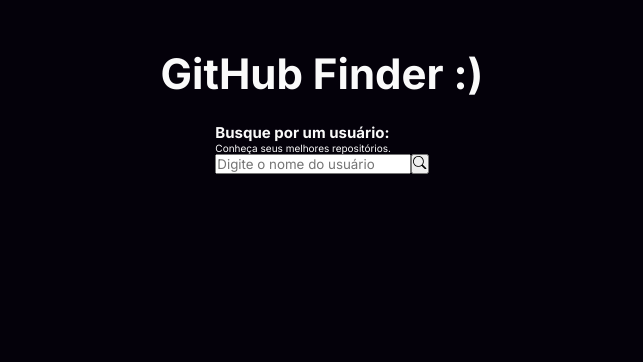
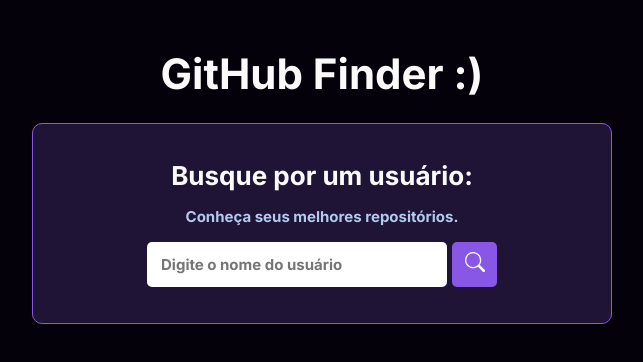
Before and after one commit to aleanrocha/github-finder, a React (Vite) app: page / in a window 1280 px wide. Shown: the top 362 px of the page, without its empty margins (318-961 px from the left). Built offline with nearby package versions, Linux system fonts and the light colour scheme.

Commit message:
search styles

```diff
--- a/src/components/Search/styles.ts
+++ b/src/components/Search/styles.ts
@@ -1,13 +1,64 @@
 import styled from 'styled-components'
 
-export const SearchContainer = styled.div``
+export const SearchContainer = styled.div`
+  background-color: #1f1436;
+  padding: 3.6rem 2.4rem;
+  border-radius: 1rem;
+  border: 0.1rem solid #8957e5;
+  text-align: center;
+  display: flex;
+  flex-direction: column;
+  gap: 1.6rem;
+  width: 100%;
+  max-width: 580px;
+  margin: 0 auto;
+`
 
-export const Title = styled.h2``
+export const Title = styled.h2`
+  font-size: 2.6rem;
+  font-weight: bold;
+`
 
-export const Text = styled.p``
+export const Text = styled.p`
+  font-size: 1.5rem;
+  font-weight: bold;
+  color: #b3caef;
+`
 
-export const Form = styled.form``
+export const Form = styled.form`
+  display: flex;
+  justify-content: center;
+  align-items: center;
+  gap: 0.5rem;
+`
 
-export const Input = styled.input``
+export const Input = styled.input`
+  width: 100%;
+  max-width: 300px;
+  display: flex;
+  font-size: 1.5rem;
+  font-weight: bold;
+  padding: 0.6rem 1.4rem;
+  height: 4.5rem;
+  outline: 0;
+  border: none;
+  border-radius: 0.5rem;
+`
 
-export const Button = styled.button``
+export const Button = styled.button`
+  background-color: #8957e5;
+  color: #fafafa;
+  height: 4.5rem;
+  width: 4.5rem;
+  border: none;
+  outline: 0;
+  border-radius: 0.5rem;
+  padding: 1rem;
+  font-size: 2rem;
+  cursor: pointer;
+  transition: 0.3s;
+
+  &:hover {
+    opacity: 0.8;
+  }
+`
--- a/src/screens/Home/index.tsx
+++ b/src/screens/Home/index.tsx
@@ -2,6 +2,7 @@
 
 import Search from '../../components/Search'
 import { UserProps } from '../../types/user'
+import { HomeContainer } from './styles'
 
 export const Home = () => {
   const [user, setUser] = useState<UserProps | null>(null)
@@ -21,9 +22,9 @@
   }
 
   return (
-    <div>
+    <HomeContainer>
       <Search loadUser={loadUser} />
       {user && <p>{user.login}</p>}
-    </div>
+    </HomeContainer>
   )
 }
--- a/src/screens/Home/styles.ts
+++ b/src/screens/Home/styles.ts
@@ -0,0 +1,5 @@
+import styled from 'styled-components'
+
+export const HomeContainer = styled.div`
+  width: 100%;
+`
```
